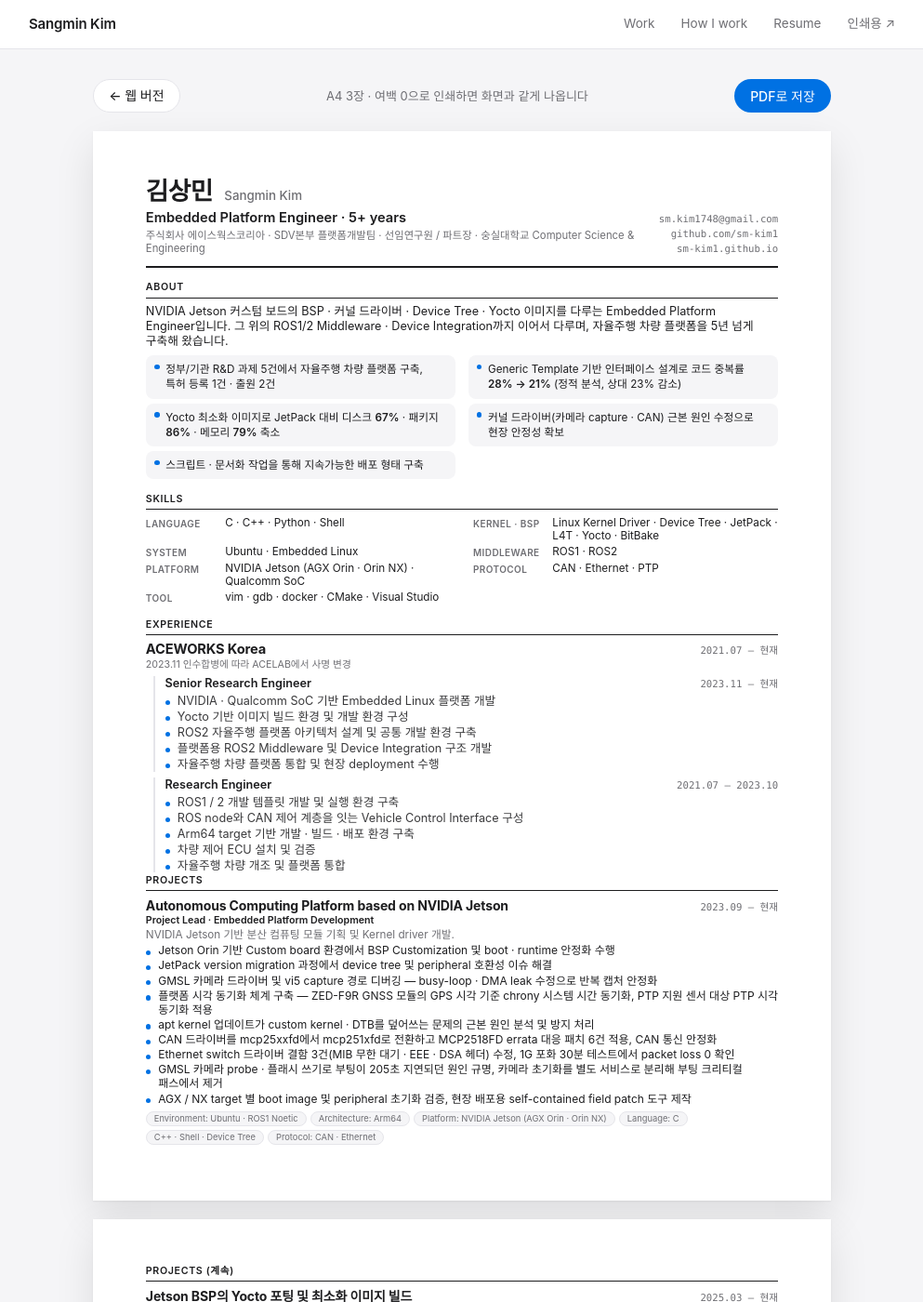
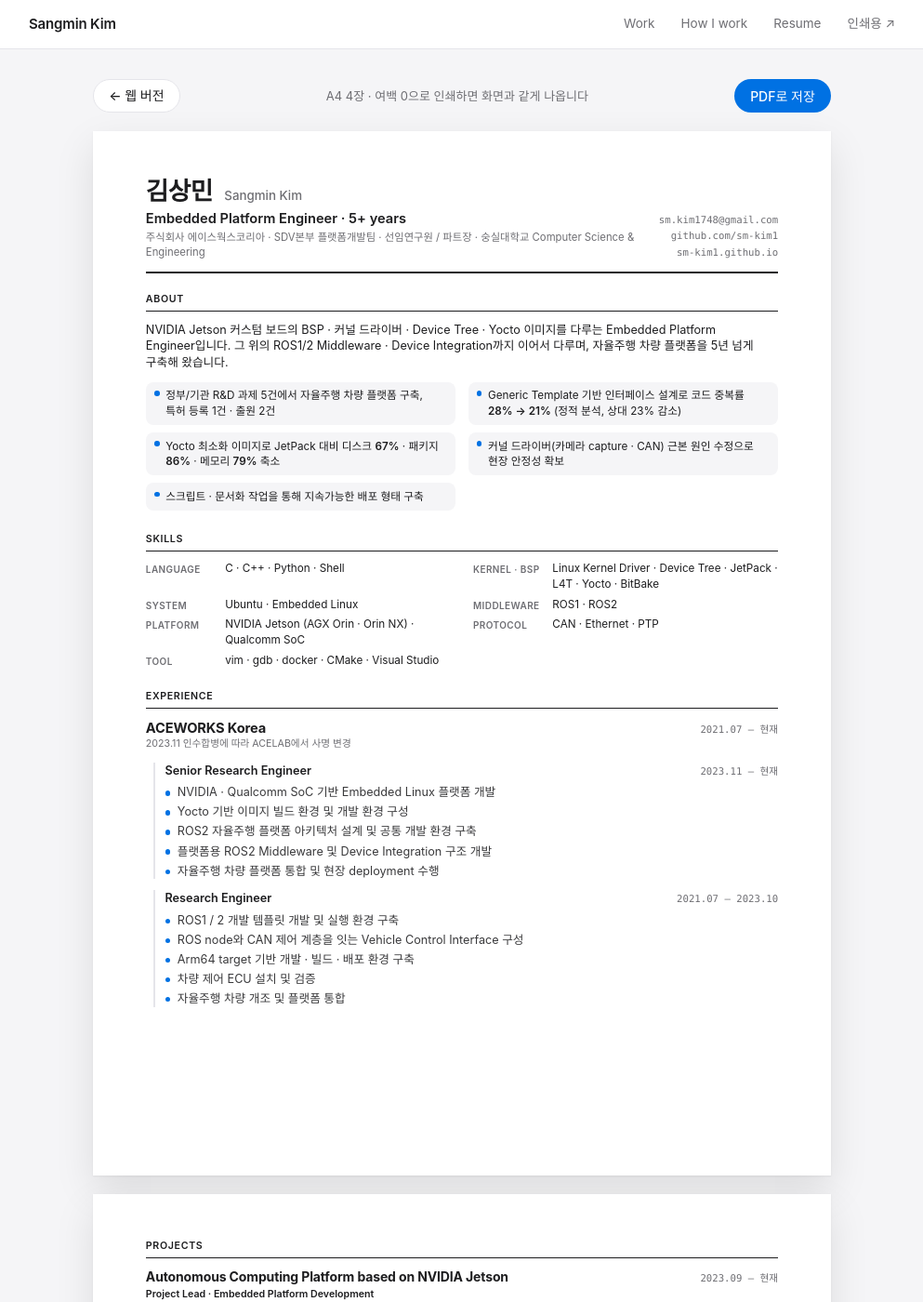
Before and after one commit to sm-kim1/sm-kim1.github.io, a Jekyll site: the page built from print.html, in a window 1280 px wide and 1400 px high. Shown: the whole window at 93% size, without its empty margins (143-1136 px from the left). Built offline with Jekyll 4.4.1, drawn with Linux system fonts in a browser that asks for light colours; some web fonts are replaced; some of the changed text lies outside the part shown.

Commit message:
feat(print): four a4 sheets with wider paragraph spacing
Co-Authored-By: Claude Fable 5.1 <noreply@anthropic.com>
Claude-Session: https://claude.ai/code/session_011HafMExLfq7VYHVirKTLc3

```diff
--- a/_sass/portfolio.scss
+++ b/_sass/portfolio.scss
@@ -445,20 +445,20 @@ img { max-width: 100%; }
     color: var(--ink);
     box-shadow: 0 1px 2px rgba(0, 0, 0, .06), 0 16px 40px rgba(0, 0, 0, .10);
     font-size: 9.5pt;
-    line-height: 1.24;
+    line-height: 1.4;
     -webkit-print-color-adjust: exact;
     print-color-adjust: exact;
   }
 
-  .label { display: block; margin-bottom: 5pt; padding-bottom: 3pt; border-bottom: 1px solid var(--ink); font-size: 8pt; color: var(--ink); }
-  .ps { margin-bottom: 11pt; }
+  .label { display: block; margin-bottom: 8pt; padding-bottom: 3pt; border-bottom: 1px solid var(--ink); font-size: 8pt; color: var(--ink); }
+  .ps { margin-bottom: 18pt; }
   .ps:last-of-type { margin-bottom: 0; }
   .mono { font-family: $mono; }
   .when { font-size: 8pt; color: var(--muted); white-space: nowrap; }
   .hl { display: flex; justify-content: space-between; align-items: baseline; gap: 12pt; }
   strong { font-weight: 600; }
   ul { list-style: none; }
-  li { position: relative; padding-left: 10pt; margin-bottom: 1pt; }
+  li { position: relative; padding-left: 10pt; margin-bottom: 2.5pt; }
   li::before { content: ''; position: absolute; left: 0; top: .55em; width: 4pt; height: 4pt; border-radius: 50%; background: var(--accent); }
 
   .ph {
@@ -467,7 +467,7 @@ img { max-width: 100%; }
     align-items: flex-end;
     gap: 16pt;
     padding-bottom: 9pt;
-    margin-bottom: 11pt;
+    margin-bottom: 16pt;
     border-bottom: 2px solid var(--ink);
     h1 { font-size: 20pt; font-weight: 700; letter-spacing: -.02em; line-height: 1.15; }
     .en { font-size: 10pt; font-weight: 500; color: var(--muted); margin-left: 5pt; letter-spacing: 0; }
@@ -476,35 +476,35 @@ img { max-width: 100%; }
     .contact { display: flex; flex-direction: column; align-items: flex-end; gap: 2pt; font-size: 8pt; color: var(--muted); white-space: nowrap; }
   }
 
-  .lede { font-size: 9.5pt; margin-bottom: 6pt; text-wrap: pretty; }
-  .highlights { display: grid; grid-template-columns: 1fr 1fr; gap: 4pt 10pt; }
+  .lede { font-size: 9.5pt; margin-bottom: 9pt; text-wrap: pretty; }
+  .highlights { display: grid; grid-template-columns: 1fr 1fr; gap: 6pt 10pt; }
   .highlights li { background: var(--surface); border-radius: 6pt; padding: 5pt 8pt 5pt 16pt; font-size: 8.8pt; line-height: 1.4; margin: 0; }
   .highlights li::before { left: 7pt; top: .8em; }
 
-  .skills-grid { display: grid; grid-template-columns: 1fr 1fr; gap: 2pt 18pt; }
+  .skills-grid { display: grid; grid-template-columns: 1fr 1fr; gap: 4pt 18pt; }
   .sk { display: flex; gap: 8pt; font-size: 8.8pt; }
   .sk .k { font-size: 7.5pt; font-weight: 600; letter-spacing: .04em; text-transform: uppercase; color: var(--muted); min-width: 56pt; padding-top: 1.5pt; }
 
   .xp h3 { font-size: 11pt; font-weight: 700; letter-spacing: -.01em; }
   .note { font-size: 8pt; color: var(--muted); }
-  .role { margin: 5pt 0 0 6pt; padding-left: 8pt; border-left: 1.5pt solid var(--line); }
+  .role { margin: 9pt 0 0 6pt; padding-left: 8pt; border-left: 1.5pt solid var(--line); }
   .role h4 { font-size: 9.5pt; font-weight: 600; }
-  .role ul { margin-top: 2pt; }
+  .role ul { margin-top: 4pt; }
   .role li { color: #3A3A3C; }
 
-  .pj, .gov, .pat { break-inside: avoid; margin-bottom: 8pt; }
+  .pj, .gov, .pat { break-inside: avoid; margin-bottom: 14pt; }
   .pj h3, .gov h3, .pat h3 { font-size: 10.5pt; font-weight: 700; letter-spacing: -.01em; }
   .gov h3 { font-size: 9.5pt; }
   .pat h3 { font-size: 9.5pt; font-weight: 600; }
   .role-line { font-size: 8pt; font-weight: 600; margin-top: 1pt; }
-  .tag { font-size: 8.8pt; color: var(--muted); margin: 1pt 0 2pt; }
-  .pj ul { margin-top: 1pt; }
+  .tag { font-size: 8.8pt; color: var(--muted); margin: 2pt 0 4pt; }
+  .pj ul { margin-top: 3pt; }
   .pj li { font-size: 9pt; }
-  .stack { display: flex; flex-wrap: wrap; gap: 3pt; margin-top: 4pt; }
+  .stack { display: flex; flex-wrap: wrap; gap: 3pt; margin-top: 6pt; }
   .chip { font-size: 7pt; padding: 1pt 6pt; background: var(--surface); border: 1px solid var(--line); color: var(--muted); }
-  .desc { font-size: 8.8pt; color: #3A3A3C; margin-top: 1pt; }
+  .desc { font-size: 8.8pt; color: #3A3A3C; margin-top: 2pt; }
   .pat .desc { color: var(--muted); font-size: 8pt; }
-  .disclaimer { margin-top: 14pt; padding-top: 6pt; border-top: 1px solid var(--line); font-size: 7.5pt; color: var(--muted); }
+  .disclaimer { margin-top: 24pt; padding-top: 6pt; border-top: 1px solid var(--line); font-size: 7.5pt; color: var(--muted); }
 }
 
 @media (max-width: 860px) {
--- a/print.html
+++ b/print.html
@@ -10,7 +10,7 @@ noindex: true
 
   <div class="print-bar wrap">
     <a class="pill" href="{{ '/resume/' | relative_url }}">← 웹 버전</a>
-    <span class="hint">A4 3장 · 여백 0으로 인쇄하면 화면과 같게 나옵니다</span>
+    <span class="hint">A4 4장 · 여백 0으로 인쇄하면 화면과 같게 나옵니다</span>
     <button class="pill primary" type="button" onclick="window.print()">PDF로 저장</button>
   </div>
 
@@ -62,9 +62,13 @@ noindex: true
         {% endfor %}
       </div>
       {% endfor %}
+  </section>
+
+  <!-- ── sheet 2: projects 1–3 ── -->
+  <section class="sheet">
     <div class="ps">
       <span class="label">Projects</span>
-      {% for a in d.projects.assignments limit:1 %}
+      {% for a in d.projects.assignments limit:3 %}
       {% assign body = a.details | split: '- **Stack**:' %}
       <div class="pj">
         <div class="hl"><h3>{{ a.title }}</h3><span class="when mono">{{ a.period }}</span></div>
@@ -77,11 +81,11 @@ noindex: true
     </div>
   </section>
 
-  <!-- ── sheet 2: projects 2–5 ── -->
+  <!-- ── sheet 3: projects 4–7 ── -->
   <section class="sheet">
     <div class="ps">
       <span class="label">Projects (계속)</span>
-      {% for a in d.projects.assignments offset:1 limit:4 %}
+      {% for a in d.projects.assignments offset:3 %}
       {% assign body = a.details | split: '- **Stack**:' %}
       <div class="pj">
         <div class="hl"><h3>{{ a.title }}</h3><span class="when mono">{{ a.period }}</span></div>
@@ -94,22 +98,8 @@ noindex: true
     </div>
   </section>
 
-  <!-- ── sheet 3: projects 6–7 · R&D · patents ── -->
+  <!-- ── sheet 4: R&D · patents ── -->
   <section class="sheet">
-    <div class="ps">
-      <span class="label">Projects (계속)</span>
-      {% for a in d.projects.assignments offset:5 %}
-      {% assign body = a.details | split: '- **Stack**:' %}
-      <div class="pj">
-        <div class="hl"><h3>{{ a.title }}</h3><span class="when mono">{{ a.period }}</span></div>
-        <p class="role-line">{{ a.role }}</p>
-        {% if a.tagline %}<p class="tag">{{ a.tagline }}</p>{% endif %}
-        {{ body[0] | markdownify }}
-        {% if body[1] %}<div class="stack">{% assign st = body[1] | strip | split: ' / ' %}{% for s in st %}<span class="chip">{{ s | strip }}</span>{% endfor %}</div>{% endif %}
-      </div>
-      {% endfor %}
-    </div>
-
     <div class="ps">
       <span class="label">R&amp;D programs</span>
       {% for g in d.gov_projects.items %}
```
